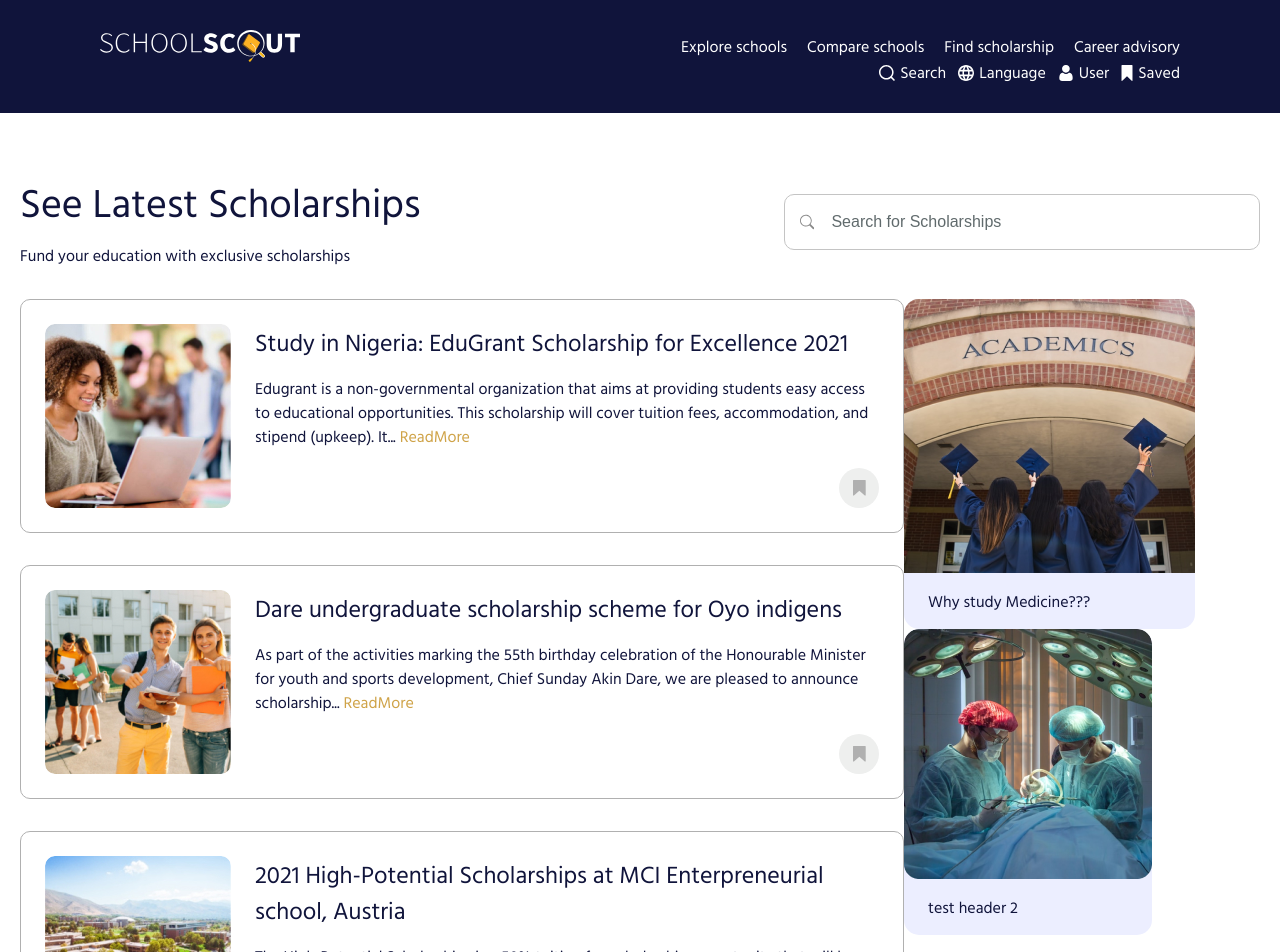
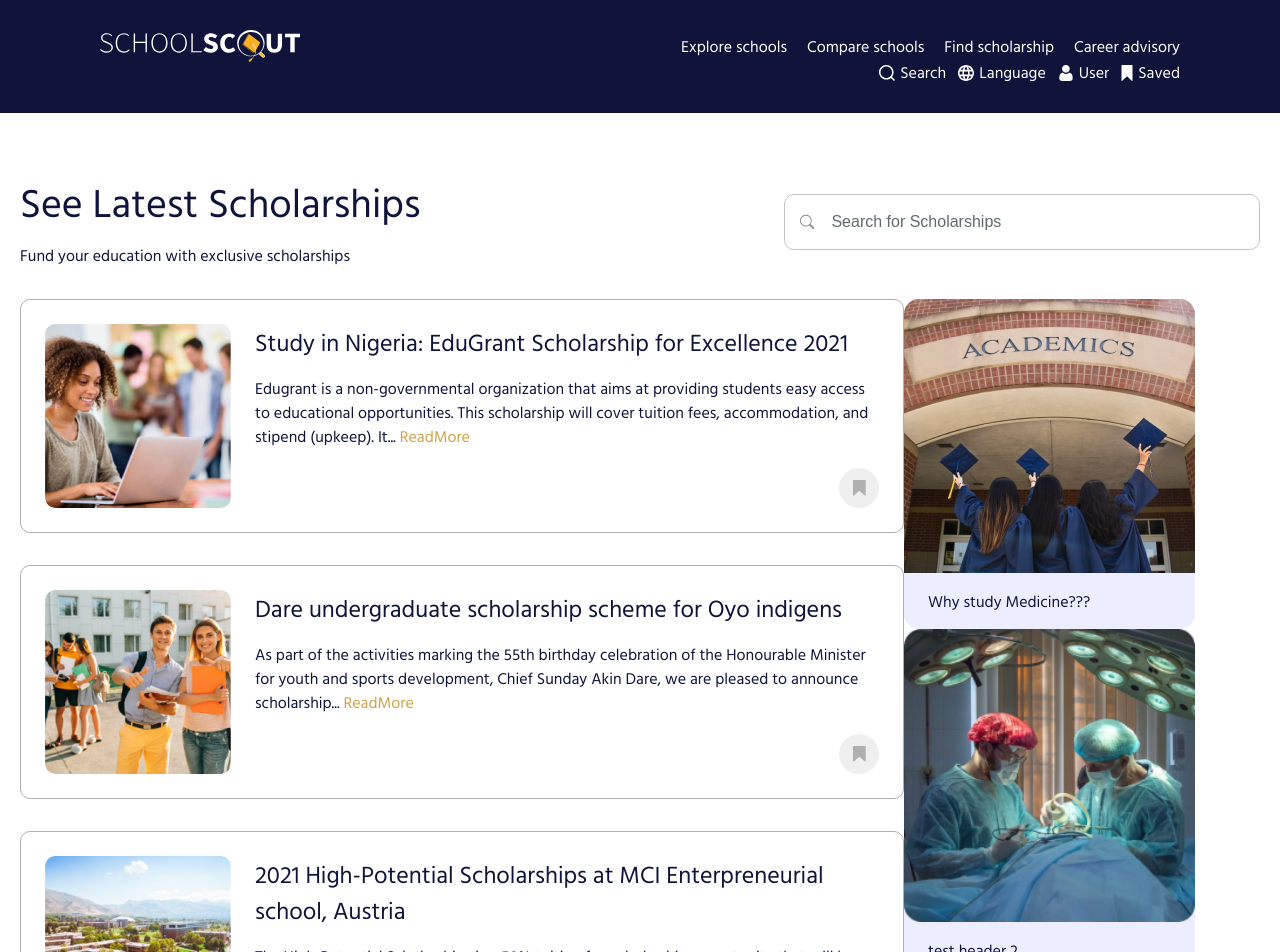
Before and after one commit to CDiala/school-finder, a React (Create React App) app in the folder client/: page / in a window 1280 px wide. Shown: the top 952 px of the page. Built offline with nearby package versions, Linux system fonts and the light colour scheme.

Commit message:
fix: Correct style issue with SideCard image

```diff
--- a/client/src/components/shared/SideCard/SideCard.css
+++ b/client/src/components/shared/SideCard/SideCard.css
@@ -15,9 +15,13 @@ img {
 }
 
 .side-card-img {
+  align-items: center;
   display: flex;
   justify-content: center;
-  align-items: center;
+}
+
+.side-card-img img {
+  width: 291px;
 }
 
 .side-card-title {
```
